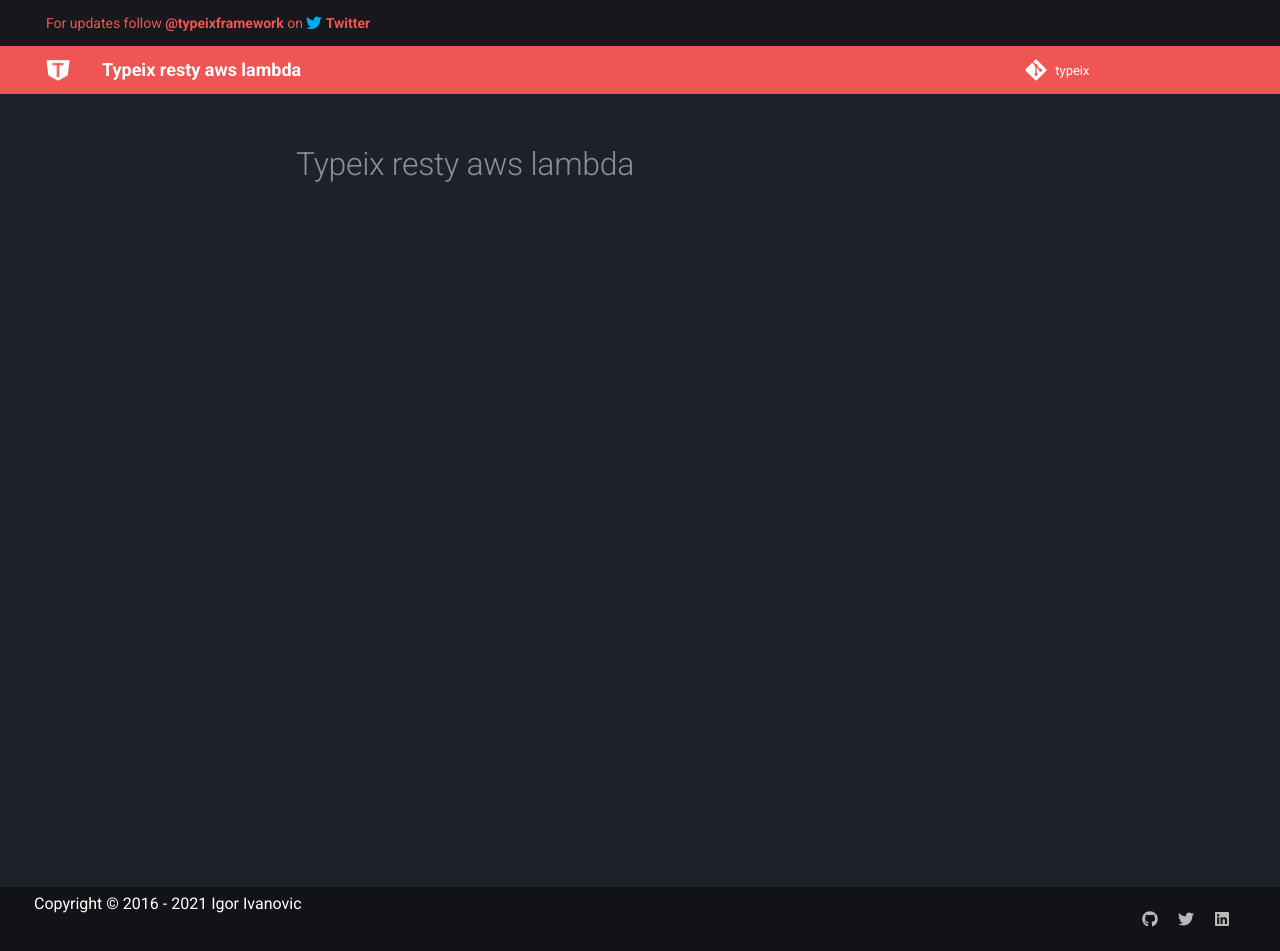
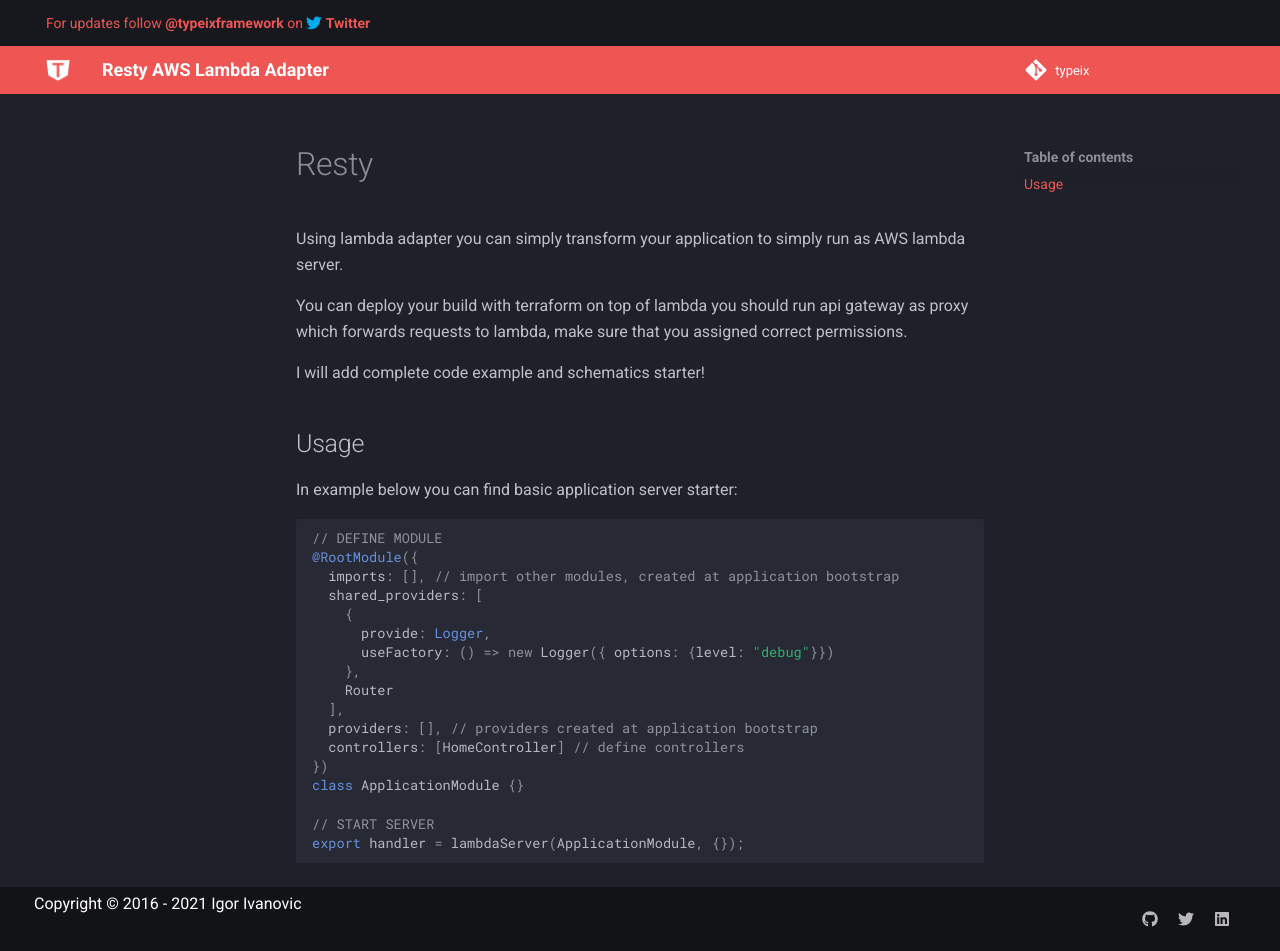
Before and after one commit to typeix/typeix.github.io, an MkDocs documentation site: the page built from docs/packages/resty/typeix-resty-aws-lambda.md, in a window 1280 px wide and 951 px high. Built offline with MkDocs 1.6.1 and Material for MkDocs 9.7.7, drawn with Linux system fonts in a browser that asks for light colours; comment, search, counter and statistics services are not loaded.

Commit message:
Update of aws lambda example

````diff
--- a/docs/packages/resty/typeix-resty-aws-lambda.md
+++ b/docs/packages/resty/typeix-resty-aws-lambda.md
@@ -1,4 +1,33 @@
 ---
 template: main.html
-title: REST Node.js Server for Typescript projects
+title: Resty AWS Lambda Adapter
 ---
+# Resty
+Using lambda adapter you can simply transform your application to simply run as AWS lambda server.
+
+You can deploy your build with terraform on top of lambda you should run api gateway as proxy which
+forwards requests to lambda, make sure that you assigned correct permissions.
+
+I will add complete code example and schematics starter!
+
+## Usage
+In example below you can find basic application server starter:
+```ts
+// DEFINE MODULE
+@RootModule({
+  imports: [], // import other modules, created at application bootstrap
+  shared_providers: [
+    {
+      provide: Logger,
+      useFactory: () => new Logger({ options: {level: "debug"}})
+    },
+    Router
+  ],
+  providers: [], // providers created at application bootstrap
+  controllers: [HomeController] // define controllers
+})
+class ApplicationModule {}
+
+// START SERVER
+export handler = lambdaServer(ApplicationModule, {});
+```
````
Also changed, not shown: docs/packages.md (+13 -13 lines), docs/packages/resty/typeix-resty.md (+1 -1 lines), docs/roadmap.md (+1 -1 lines).
